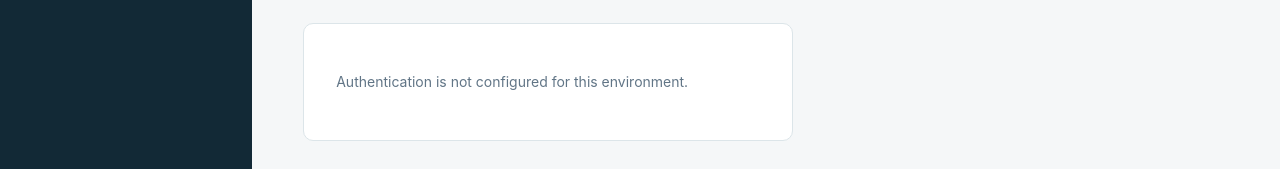
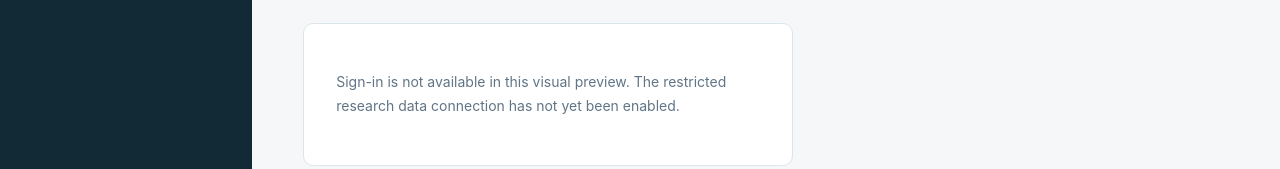
Before and after one commit to Baraka124/NEUMUAC-FQ-MVP, a Vue app in the folder apps/clinical-web/: page /#/sign-in in a window 1280 px wide. Shown: the part 407-576 px from the top of the page. Built offline with nearby package versions, Linux system fonts and the light colour scheme; no server answers.

Commit message:
Phase 2P-B: preview UX, smoke checks and continuous frontend publishing

```diff
--- a/apps/clinical-web/src/views/SignIn.vue
+++ b/apps/clinical-web/src/views/SignIn.vue
@@ -5,4 +5,4 @@ import {authController} from '../services/authSession';
 const email=ref(''),password=ref(''),busy=ref(false),router=useRouter();
 async function submit(){if(!authController||busy.value)return;busy.value=true;try{if(await authController.signIn(email.value,password.value)){password.value='';await router.replace('/variants');}}finally{busy.value=false;}}
 </script>
-<template><div class="page"><div class="eyebrow">AUTHORIZED RESEARCH ACCESS</div><h1>Sign in</h1><p class="intro">Access to research records requires an authorized Supabase account. No open registration or anonymous clinical access is available in this workspace.</p><section class="surface auth-surface" aria-label="Research sign in"><p v-if="!authController" role="status">Authentication is not configured for this environment.</p><form v-else @submit.prevent="submit"><label for="auth-email">Email address</label><input id="auth-email" v-model="email" type="email" autocomplete="username" required/><label for="auth-password">Password</label><input id="auth-password" v-model="password" type="password" autocomplete="current-password" required/><p v-if="authController.state.message" role="alert">{{authController.state.message}}</p><button type="submit" :disabled="busy">{{busy?'Signing in…':'Sign in'}}</button></form></section></div></template>
+<template><div class="page"><div class="eyebrow">AUTHORIZED RESEARCH ACCESS</div><h1>Sign in</h1><p class="intro">Access to research records requires an authorized Supabase account. No open registration or anonymous clinical access is available in this workspace.</p><section class="surface auth-surface" aria-label="Research sign in"><p v-if="!authController" role="status">Sign-in is not available in this visual preview. The restricted research data connection has not yet been enabled.</p><form v-else @submit.prevent="submit"><label for="auth-email">Email address</label><input id="auth-email" v-model="email" type="email" autocomplete="username" required/><label for="auth-password">Password</label><input id="auth-password" v-model="password" type="password" autocomplete="current-password" required/><p v-if="authController.state.message" role="alert">{{authController.state.message}}</p><button type="submit" :disabled="busy">{{busy?'Signing in…':'Sign in'}}</button></form></section></div></template>
```
